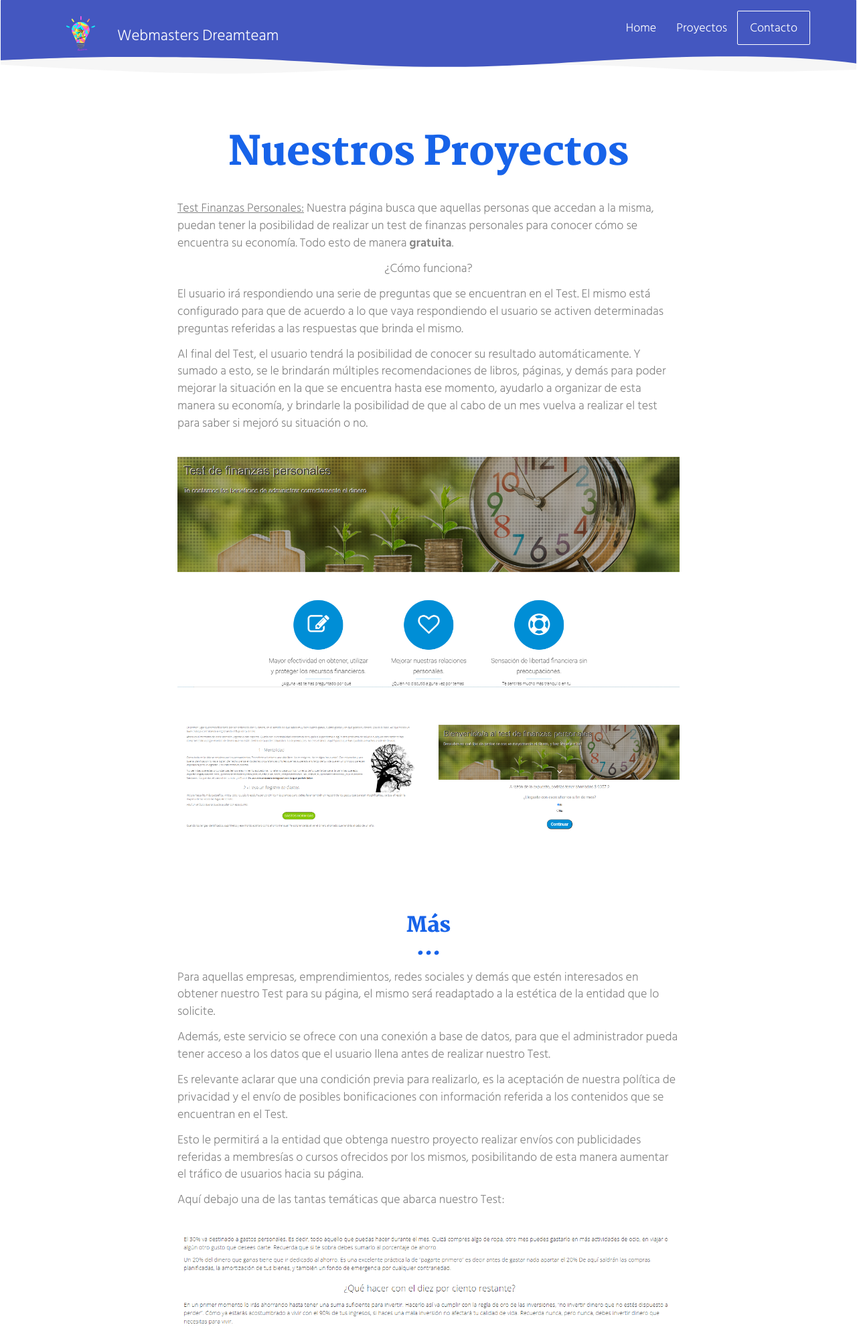
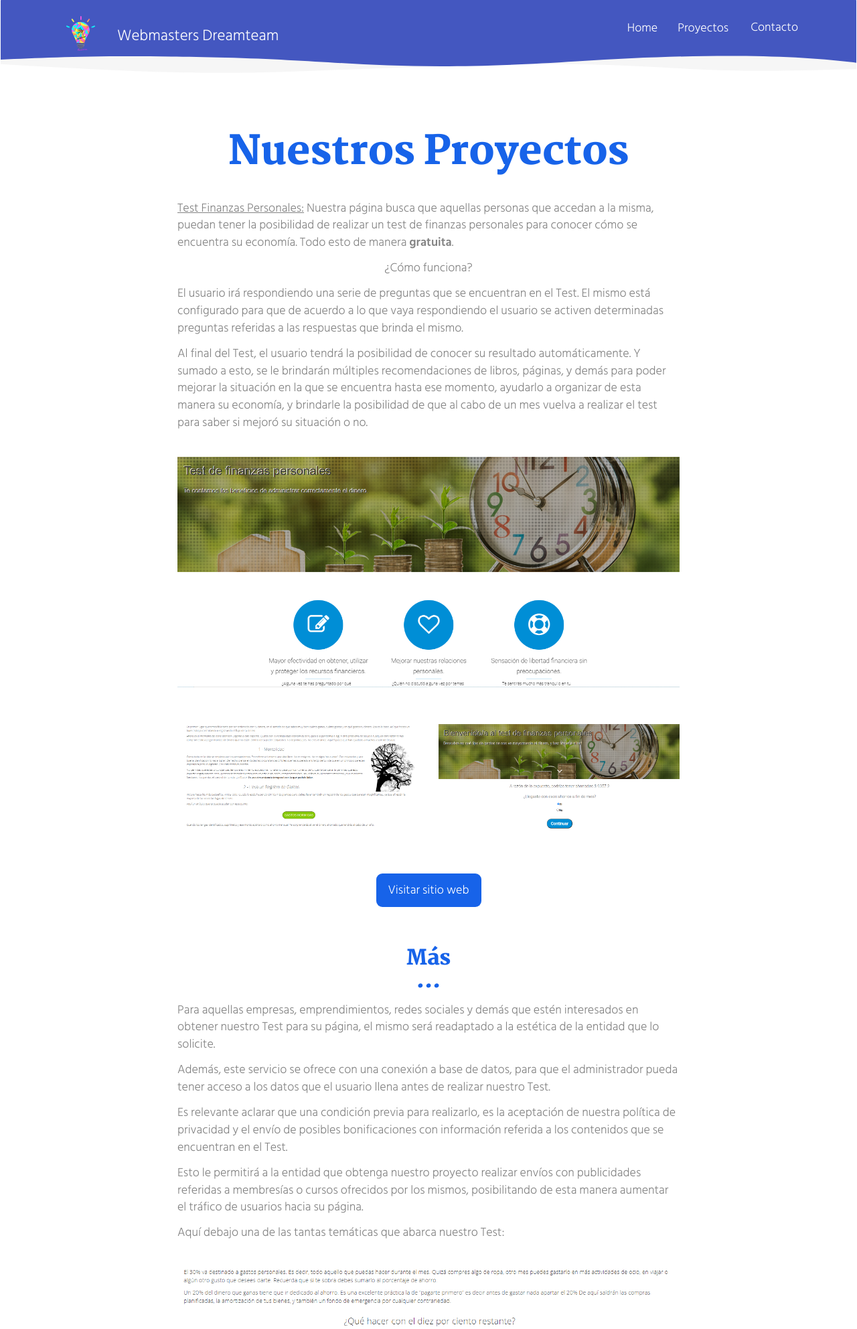
Before and after one commit to practicaproISPC/grupo-5-g5, a PHP site: the page made by Webmasters Dreamteam/project.html in a window 1280 px wide. Shown: the top 1984 px of the page at 67% size. Run offline with PHP 8.4, Linux system fonts and the light colour scheme.

Commit message:
Se agregó botón con link al proyecto del Test en la página de los desarrolladores

```diff
--- a/Webmasters Dreamteam/estilos.css
+++ b/Webmasters Dreamteam/estilos.css
@@ -1835,7 +1835,7 @@ input[type=search] {
     touch-action: manipulation;
     cursor: pointer;
     background-image: none;
-    border: 1px solid transparent;
+    border: px solid transparent;
     white-space: nowrap;
     padding: 12px 18px;
     font-size: 18px;
@@ -3832,10 +3832,18 @@ button.close {
     -o-transition: all .1s linear;
     transition: all .1s linear
 }
+
+.btn-primary {
+    color: #fff;
+    background-color: #1763e9;
+    border-radius: 0.5em;
+}
+
 .btn-primary:focus, .btn-primary:hover {
-    background-color: #1763e9;
+    background-color: #185cd3;
     color: #fff;
-    border-color: #1763e9
+    border-color: #1763e9;
+
 }
 .btn-info:focus, .btn-info:hover {
     background-color: #08005f;
@@ -4129,3 +4137,8 @@ label {
     margin-right: 5px
 }
 /*# sourceMappingURL=main.0cf8b554.map*/
+
+
+.centrarBoton{
+	text-align: center;
+}
--- a/Webmasters Dreamteam/index.html
+++ b/Webmasters Dreamteam/index.html
@@ -46,7 +46,7 @@
             <li>
               <p>
                 <a href="#contacto" class="btn btn-default navbar-btn" title="">Contacto</a>
-                <!--EN ESTA PARTE HAY QUE ENLAZAR EL FORM CONTACT DE ABAJO PARA QUE QUEDE COMO UNA LANDING PAGE-->
+
               </p>
             </li>
 
--- a/Webmasters Dreamteam/project.html
+++ b/Webmasters Dreamteam/project.html
@@ -49,7 +49,7 @@
           <li>
             <p>
               <a href="index.html#contacto" class="btn btn-default navbar-btn" title="">Contacto</a>
-              <!--EN ESTA PARTE HAY QUE ENLAZAR EL FORM CONTACT DE ABAJO PARA QUE QUEDE COMO UNA LANDING PAGE-->
+
             </p>
           </li>
 
@@ -91,6 +91,16 @@
        </div>
       </div>
     </div>
+  </div>
+
+  <div class="centrarBoton">
+	  <div class="container">
+		  <div class="row">
+			  <div class="col-xs-12">
+				<a href="https://www.testfp.paranegociode.com.ar/" class="btn btn-primary" title="" target="_blank" rel="noreferrer noopener">Visitar sitio web</a>
+			  </div>
+		  </div>
+	  </div>
   </div>
 
   <div class="section-container">
```
